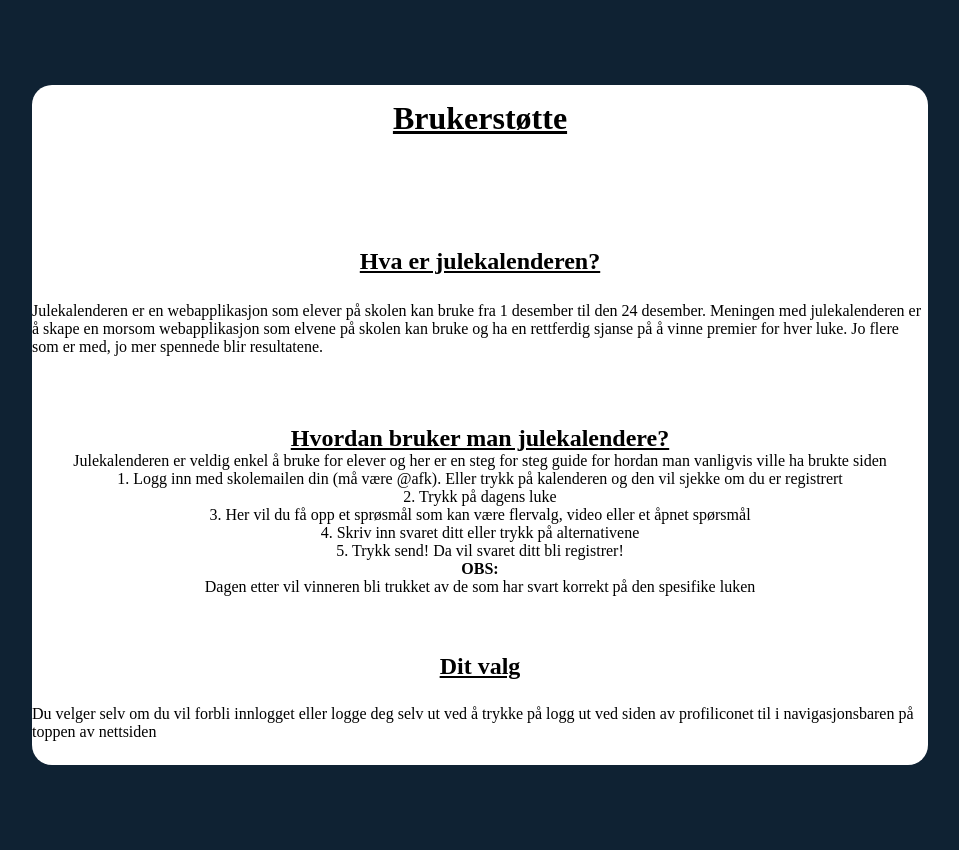
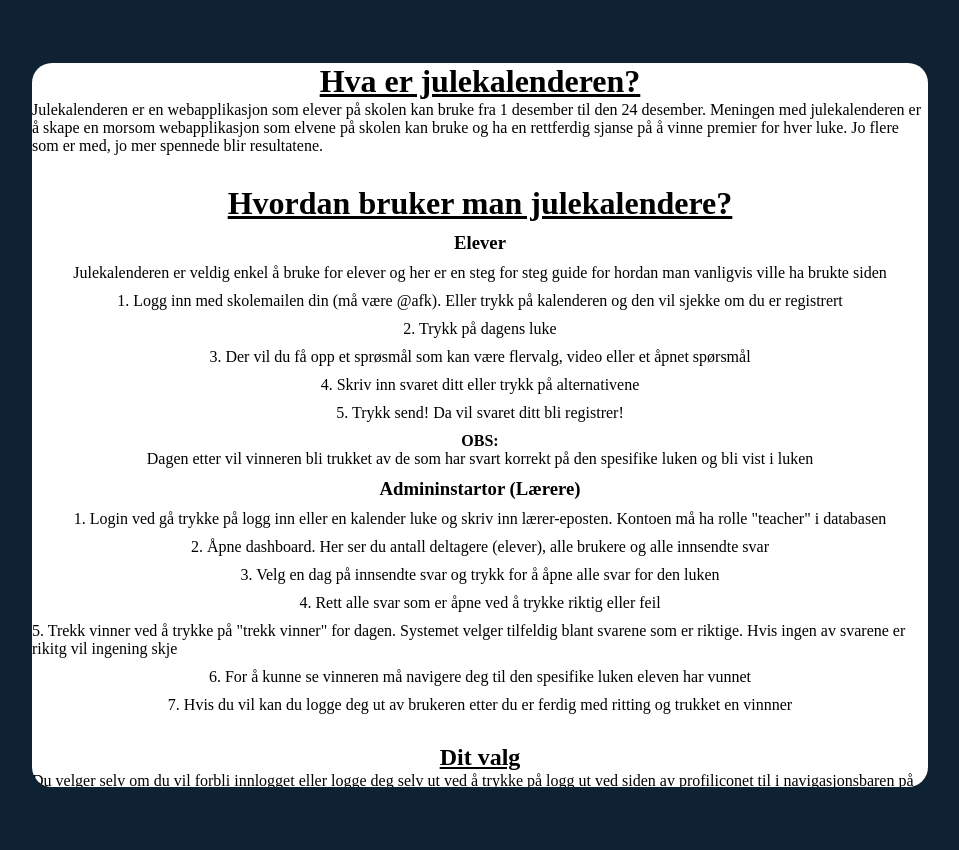
Before and after one commit to LohnyVal/Julekalender, a Node server app: page /userguide in a window 1280 px wide. Shown: the part 91-941 px from the top of the page, without its empty margins (160-1119 px from the left). Run offline with Node 20, Linux system fonts and the light colour scheme; some libraries are stand-ins or nearby versions.

Commit message:
Last fixes

```diff
--- a/app.js
+++ b/app.js
@@ -46,16 +46,6 @@ app.get("/", async (req, res) => {
 
 app.get("/calendar/:id", (req, res) =>{
 
-    // const day = Number(req.params.id);
-    // const today = new Date().getDate();
-
-    // if(day < today){
-    //     return res.send("Kan ikke åpne tidligere uker!")
-    // }
-    // if(day > today){
-    //     return res.send("Kan ikke åpne fremtidige luker")
-    // }
-
     const token = req.cookies.token;
     if(!token){
         return res.redirect("/registerUser");
@@ -74,9 +64,12 @@ app.get("/calendar/:id", (req, res) =>{
         const quiz = await mongoose.connection.db.collection("quizzes").findOne({_id: "christmas-quiz"});
         const question = quiz.questions.find(q => q.id === id);
 
+        const winner = await Winner.findOne({day: id});
+        const get_winner_username = winner ? winner.username : null
 
 
-        res.render("calendar", {id, username: payload.username, q:question})
+
+        res.render("calendar", {id, username: payload.username, q:question, get_winner: get_winner_username})
     });
 })
 app.get("/answers/:id", async (req, res) =>  {
@@ -104,10 +97,7 @@ app.get("/answers/:id", async (req, res) =>  {
         if(user.role !== "teacher"){
             return res.redirect("/")
         }
-
-
-
-    const answers = await Answer.find({day: id})
+    const answers = await Answer.find({day: id});
 
 
     res.render("answers", {answers, day: id});
@@ -148,8 +138,9 @@ app.get("/dashboard", async (req, res) => {
         const userCount = await User.countDocuments({role: {$ne: "teacher"}});
         const users = await User.find().select("username email role").lean();
         const answers = await mongoose.connection.db.collection("answers").find().toArray();
+        const answers_amount = await Answer.countDocuments()
 
-        res.render("dashboard", { userCount, users, username: user.username, today, answers });
+        res.render("dashboard", { userCount, users, username: user.username, today, answers, answers_amount });
     })
 })
 
@@ -200,18 +191,13 @@ app.post("/registerUser", async (req, res) =>{
 
 app.post("/calendar/:id/:type", async (req, res) =>{
     const {answer} = req.body;
-    console.log(answer)
 
     const day = req.params.id;
     const type = req.params.type;
-
-    console.log(type);
     const token = req.cookies.token;
-    console.log(token, day)
     const user = await jwt.decode(token);
     const userId = user.id;
     const username = user.username;
-    console.log(user, userId)
 
    const answerd = await Answer.findOne({
         student: userId,
@@ -248,7 +234,6 @@ app.post("/question/:id/:day", async (req, res) =>{
     const id = req.params.id;
     const token = req.cookies.token;
 
-console.log(result);
     if (!token) {
         return res.redirect("/")
     }
@@ -282,7 +267,6 @@ console.log(result);
 
 app.post("/winner/:day", async (req, res) =>{
     const day = req.params.day;
-    const correct_array = [];
     const token = req.cookies.token;
     if (!token) {
         return res.redirect("/")
@@ -305,32 +289,29 @@ app.post("/winner/:day", async (req, res) =>{
         let username = user.username;
 
         const get_right_answers = await Answer.find({correct: true, day: day});
+
+        if(get_right_answers.length === 0){
+            return res.redirect(`/answers/${day}`)
+        }
+
         let winner = Math.floor(Math.random() * get_right_answers.length);
         let index = winner.toFixed(0);
         let get_winner = get_right_answers[index]
 
+        let winner_username = get_winner.username
+
         const winner_save = await Winner.insertOne({
             day: day,
             student: get_winner.student,
+            username: winner_username
         })
 
-        console.log(get_winner.username)
 
         res.redirect(`/answers/${day}`)
 
     })
 
 
-
-
 })
 
-
-
-
-
-//lagrer denne i databasen under model Winner
-
-
-
 app.listen(process.env.PORT);
--- a/public/css/calendar.css
+++ b/public/css/calendar.css
@@ -4,7 +4,9 @@
     display: flex;
     flex-direction: column;
     align-items: center;
+
 }
+
 
 .textConatiner{
     width: 100%;
--- a/public/css/dashboard.css
+++ b/public/css/dashboard.css
@@ -157,6 +157,23 @@
 }
 
 
+.draw_winner_form{
+    width: 100%;
+    display: flex;
+    justify-content: center;
+    align-items: center;
+    margin-top: 10px;
+}
+
+
+.draw_winner_form button{
+    width: 33%;
+    height: 50px;
+    border-radius: 10px;
+    border: 1px solid black;
+    cursor: pointer;
+}
+
 .result > *,
 .result-div-info > * {
     flex: 1;
@@ -222,7 +239,15 @@ body > .answer-div {
 }
 
 .dashboard-calendar-box:hover{
-    background-color: rgb(76, 16, 16);
+
+    border: 1px solid black;
+    font-size: 0;
+    color: black;
+}
+
+.dashboard-calendar-box:hover::after{
+    content: "Åpne";
+    font-size: 1.3rem;
 }
 
 
--- a/public/css/registerUser.css
+++ b/public/css/registerUser.css
@@ -62,6 +62,9 @@ input{
 
 
 
+
+
+
 @media (max-width: 600px){
     .box{
         width: 300px;
--- a/public/css/userguide.css
+++ b/public/css/userguide.css
@@ -1,5 +1,5 @@
 .user-guide-main{
-    height: 94vh;
+    min-height: 94vh;
     display: flex;
     align-items: center;
     justify-content: center;
@@ -8,18 +8,15 @@
 
 .user-guide-wrapper{
     width: 70%;
-    height: 80%;
+    height: 80vh;
+    overflow-y: auto;
+    overflow-x: hidden;
     background-color: white;
     border-radius: 20px;
+    overflow-x: auto;
 }
 
-.user-guide-top{
-    display: flex;
-    justify-content: center;
-    align-items: center;
-    height: 10%;
-    overflow-y: scroll;
-}
+
 
 h1{
     text-decoration: underline;
@@ -30,7 +27,7 @@ h1{
     flex-direction: column;
     align-items: center;
     justify-content: space-evenly;
-    height: 100%;
+    gap: 30px;
 }
 
 .user-guide-bottom div h2{
@@ -43,7 +40,7 @@ h1{
     flex-direction: column;
     align-items: center;
     justify-content: space-evenly;
-    height: 20%;
+    gap: 1px;
 }
 
 .user-guide-other-function p, .user-guide-how-to-use p, .user-guide-what-is-it p{
@@ -54,6 +51,15 @@ h1{
     max-width: 1000px;
 }
 
+
+.user-guide-other-function h2, .user-guide-how-to-use h2, .user-guide-what-is-it h2{
+    font-size: 2rem;
+}
+
+
+.user-guide-how-to-use{
+    gap: 10px;
+}
 
 
 @media (max-width: 600px){
--- a/views/answers.ejs
+++ b/views/answers.ejs
@@ -13,9 +13,6 @@
                     <p>Spørsmål</p>
                     <p>Svar</p>
                     <p>Resultat</p>
-                    <form action="/winner/<%= day %>" method="post">
-                        <button>Trekk vinner</button>
-                    </form>
                 </div>
                 <% answers.forEach(a => { %>
                     <div class="result">
@@ -43,6 +40,9 @@
                     </div>
                 <% }) %>
             </div>
+            <form action="/winner/<%= day %>" method="post" class="draw_winner_form">
+                <button>Trekk vinner</button>
+            </form>
         </div>
     </div>
 
--- a/views/dashboard.ejs
+++ b/views/dashboard.ejs
@@ -18,13 +18,13 @@
                             <p>Deltagere</p>
                         </div>
                         <div class="answers-amount">
-                            <h3>35</h3>
+                            <h3><%= answers_amount %></h3>
                             <p>Antall svar</p>
                         </div>
                     </div>
                     <div class="row">
                         <div class="awaits-correction">
-                            <h3>35</h3>
+                            <h3>?</h3>
                             <p>Venter svar</p>
                         </div>
                         <div class="day-count">
--- a/views/userguide.ejs
+++ b/views/userguide.ejs
@@ -3,9 +3,6 @@
     <%- include('partials/nav') %>
     <main class="user-guide-main">
         <div class="user-guide-wrapper">
-            <div class="user-guide-top">
-                <h1>Brukerstøtte</h1>
-            </div>
             <div class="user-guide-bottom">
                 <div class="user-guide-what-is-it">
                     <h2>Hva er julekalenderen?</h2>
@@ -17,15 +14,25 @@
                 </div>
                 <div class="user-guide-how-to-use">
                     <h2>Hvordan bruker man julekalendere?</h2>
+                    <h3>Elever</h3>
                     <p>
                         Julekalenderen er veldig enkel å bruke for elever og her er en steg for steg guide for hordan man vanligvis ville ha brukte siden
                     </p>
                     <p>1. Logg inn med skolemailen din (må være @afk). Eller trykk på kalenderen og den vil sjekke om du er registrert</p>
                     <p>2. Trykk på dagens luke</p>
-                    <p>3. Her vil du få opp et sprøsmål som kan være flervalg, video eller et åpnet spørsmål</p>
+                    <p>3. Der vil du få opp et sprøsmål som kan være flervalg, video eller et åpnet spørsmål</p>
                     <p>4. Skriv inn svaret ditt eller trykk på alternativene</p>
                     <p>5. Trykk send! Da vil svaret ditt bli registrer!</p>
-                    <p><b>OBS:</b>Dagen etter vil vinneren bli trukket av de som har svart korrekt på den spesifike luken</p>
+                    <p><b>OBS:</b>Dagen etter vil vinneren bli trukket av de som har svart korrekt på den spesifike luken og bli vist i luken</p>
+
+                    <h3>Admininstartor (Lærere)</h3>
+                    <p>1. Login ved gå trykke på logg inn eller en kalender luke og skriv inn lærer-eposten. Kontoen må ha rolle "teacher" i databasen</p>
+                    <p>2. Åpne dashboard. Her ser du antall deltagere (elever), alle brukere og alle innsendte svar</p>
+                    <p>3. Velg en dag på innsendte svar og trykk for å åpne alle svar for den luken</p>
+                    <p>4. Rett alle svar som er åpne ved å trykke riktig eller feil</p>
+                    <p>5. Trekk vinner ved å trykke på "trekk vinner" for dagen. Systemet velger tilfeldig blant svarene som er riktige. Hvis ingen av svarene er rikitg vil ingening skje</p>
+                    <p>6. For å kunne se vinneren må navigere deg til den spesifike luken eleven har vunnet </p>
+                    <p>7. Hvis du vil kan du logge deg ut av brukeren etter du er ferdig med ritting og trukket en vinnner</p>
 
                 </div>
                 <div class="user-guide-other-functions">
```
Also changed, not shown: views/calendar.ejs (+13 -1 lines), README.md, 1 other file.
